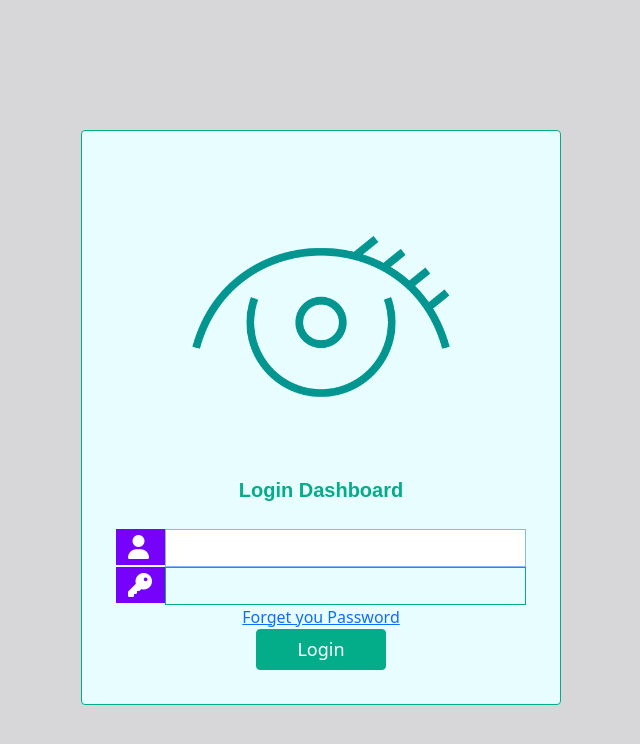
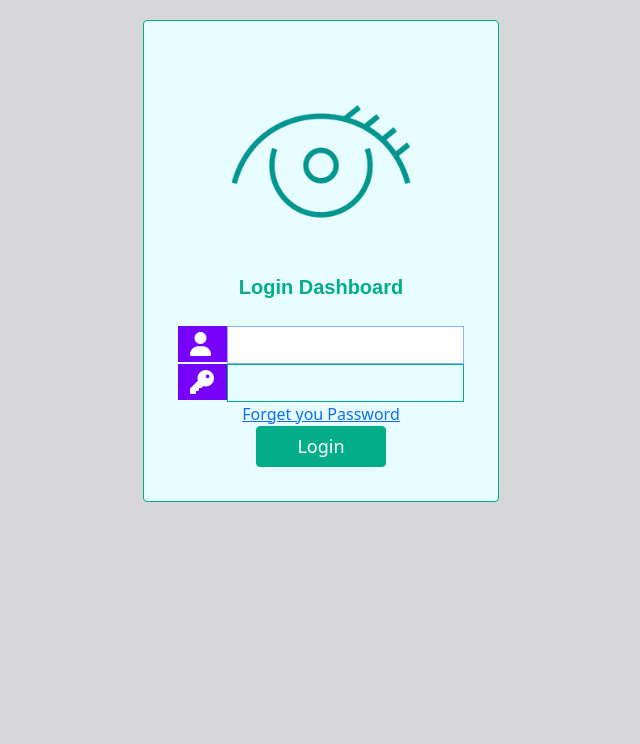
Before and after one commit to Hunter086/Login, a Symfony app: template templates/security/login.html.twig in a window 1280 px wide. Shown: the top 744 px of the page, without its empty margins (319-959 px from the left). Run offline with Twig, Linux system fonts and the light colour scheme; the template is opened without the code that fills it, so the values that code supplies are empty; some libraries are stand-ins or nearby versions.

Commit message:
update 2.0

```diff
--- a/public/css/login.css
+++ b/public/css/login.css
@@ -5,7 +5,8 @@ body {
     border: 1px solid #04AD89;
 }
 .card-login {
-    margin-top: 130px;
+    margin-top: 20px;
+
     padding: 18px;
     max-width: 30rem;
 }
--- a/public/css/sidebars.css
+++ b/public/css/sidebars.css
@@ -17,7 +17,6 @@ main {
   overflow-y: hidden;
 }
 .navbar{
-  height: 5rem;
 
 }
 
@@ -98,7 +97,7 @@ main {
 
 #navbarCollapse1{
   position: fixed;
-  width: 100%;
+
 
 }
 .nav-item{
--- a/templates/base.html.twig
+++ b/templates/base.html.twig
@@ -94,10 +94,10 @@
         <!-- Sidebar-->
         <div class="collapse navbar-collapse show"  id="navbarCollapse1" >
           <div class="container-fluid"  >
-            <div class="row flex-nowrap "style="height: 1000px;">
-              <div class="col-auto col-md-3 col-xl-2 px-sm-2 px-0 bg-dark" >
-                  <div class=" ">
-                          <a href="/" class="d-flex align-items-center pb-3 mb-md-0 me-md-auto text-white text-decoration-none">
+            <div class="row flex-nowrap ">
+              <div class="col-auto col-md-12 col-xl-12 px-sm-12 px-0 bg-dark" >
+                  <div class="container">
+                          <a href="/" class="d-flex align-items-center pb-4 mb-md-0 me-md-auto text-white text-decoration-none">
                               <svg class="bi me-5" width="50" height="50"><use xlink:href="#bootstrap"/></svg><span class="fs-5 d-none d-sm-inline">Menu</span>
                           </a>
                           <ul class="nav nav-pills flex-column  text-white">
@@ -183,15 +183,14 @@
                               <li class="mt-3">
                                  <div class="d-grid gap-2">
                                     <button class="btn btn-outline-secondary " type="button">
-                                      <h2 class="nav-item"><svg class="bi" width="32" height="32"><use xlink:href="#home"/>
-                                      <svg class="bi" width="32" height="32"><use xlink:href="#people-circle"/></svg>
-                                      </svg><span class="ms-1 d-none d-sm-inline">Customers</span></h2>
+                                      <h2 class="nav-item"><svg class="bi" width="32" height="32"><use xlink:href="#people-circle"/></svg>
+                                      <span class="ms-1 d-none d-sm-inline t">Customes</span></h2>
                                     </button>
                                   </div>
+
                               </li>
-                          </ul>
-                          <hr>
-                          <div class="dropdown mb-5 " style="margin-left: 20px; margin-top: 100%;" >
+                               <li class="mt-5">
+                                   <div class="dropdown"  >
                                     <a href="#" class="d-flex align-items-center text-white text-decoration-none dropdown-toggle" id="dropdownUser1" data-bs-toggle="dropdown" aria-expanded="false">
                                         <img src="https://github.com/mdo.png" alt="hugenerd" width="30" height="30" class="rounded-circle">
                                         <span class="d-none d-sm-inline mx-1">{{app.user.firtName}} {{app.user.lastName}}</span>
@@ -206,6 +205,12 @@
                                         <li><a class="dropdown-item" href="{{path('app_logout')}}">Sign out</a></li>
                                     </ul>
                                 </div>
+
+
+                              </li>
+
+                          </ul>
+                          <hr>
 
                 </div>
               </div>
--- a/templates/security/login.html.twig
+++ b/templates/security/login.html.twig
@@ -7,28 +7,33 @@
 
 <form method="post">
 
-
     {% if app.user %}
         <div class="mb-3">
             You are logged in as {{ app.user.username }}, <a href="{{ path('app_logout') }}">Logout</a>
         </div>
     {% endif %}
             <div class="container">
-                <div class="card card-login mx-auto text-center" style="background-color: #E8FDFF  ">
+                <div class="row">
+                    <div class="col-sm-4">
+
+                    </div>
+                    <div class="col-sm-4">
+                            <div class="card card-login  text-center" style="background-color: #E8FDFF  ">
                             <div class="card-header mx-auto" style="background-color: #E8FDFF  ">
                                 <span> <img src="{{asset('img/pngwing.com.png')}}" class="w-75" alt="Logo"> </span><br/>
                                             <span class="logo_title mt-5" style="color: #04AD89  "> Login Dashboard </span>
                                             {% if error %}
-                                        <div class="alert alert-danger">{{ error.messageKey|trans(error.messageData, 'security') }}</div>
+                                                <div class="alert alert-danger">{{ error.messageKey|trans(error.messageData, 'security') }}
+                                                </div>
                                             {% endif %}
-            <!--            <h1>--><?php //echo $message?><!--</h1>-->
+
 
                             </div>
                             <div class="card-body">
                                 <form action="" method="post">
                                     <div class="input-group form-group">
                                         <div class="input-group-prepend">
-                                    <span class="input-group-text"><i class="fas fa-user"></i></span>
+                                            <span class="input-group-text"><i class="fas fa-user "></i></span>
                                         </div>
                                         <input type="email" value="{{ last_username }}" name="email" id="inputEmail" class="form-control" autocomplete="email" required autofocus>
                                     </div>
@@ -52,6 +57,13 @@
 
                                 </form>
                             </div>
+                        </div>
+
+                    </div>
+                    <div class="col-sm-4">
+
+                    </div>
+
                 </div>
             </div>
 
```
Lines whose indentation alone changed are shown as unchanged.
